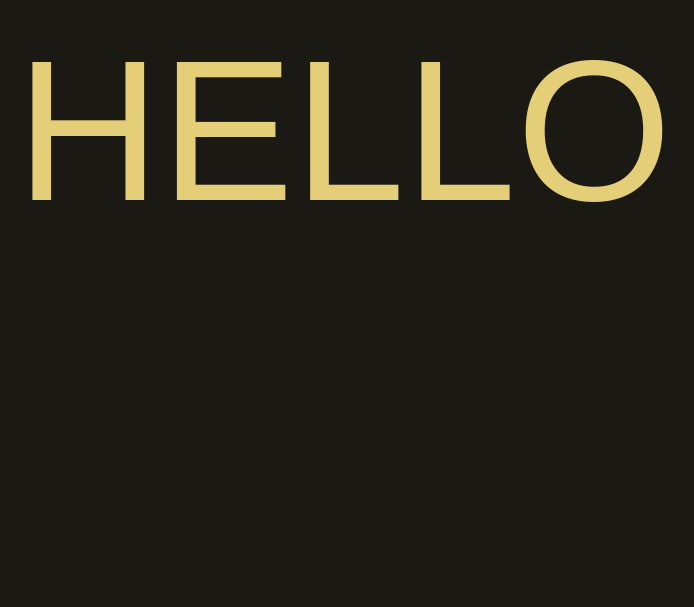
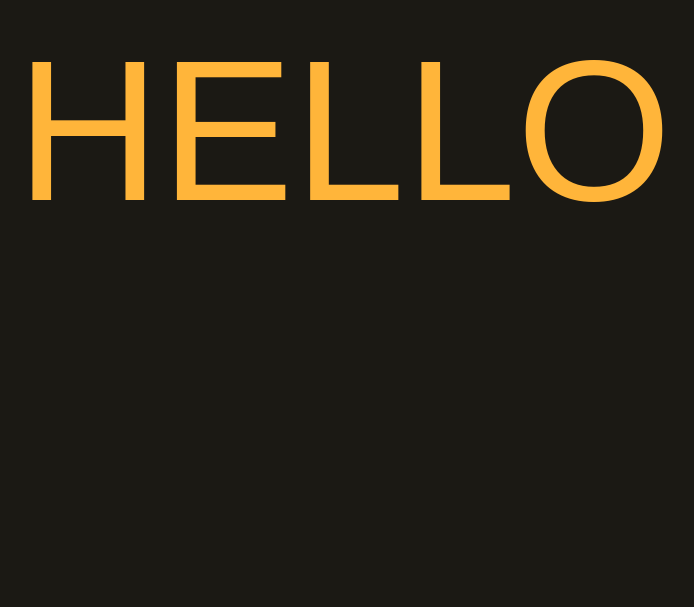
Before and after one commit to Niamh-Codes/tech_titans, a React (Vite) app: page / in a window 1280 px wide. Shown: the part 193-800 px from the top of the page, without its empty margins (8-702 px from the left). Built offline with nearby package versions, Linux system fonts and the light colour scheme; a web font is replaced by a local one.

Commit message:
adding the navbar code back in

```diff
--- a/src/App.jsx
+++ b/src/App.jsx
@@ -1,6 +1,6 @@
 // insert the import modules here
 import Header from "./components/Header";
-import {Navbar} from "./components/navbar";
+import Navbar from "./components/navbar";
 import MainSearch from "./components/MainSearch";
 import Footer from "./components/Footer";
 import Quiz from "./components/Quiz";
--- a/src/components/Header.jsx
+++ b/src/components/Header.jsx
@@ -3,11 +3,12 @@ import React from 'react';
 
 function Header() {
   return (
-    <div style={{ backgroundColor: '#1B1914', color: '#FFB53A' }} className="p-6 h-screen flex-wrap bg-body">
-      <h1 className="mb-5 text-customOrange">HELLO CURIO</h1>
+    <div style={{ backgroundColor: '#1B1914', color: '#FFB53A' }} className="p-6 h-screen flex-wrap">
+      <h1 className="mb-5">HELLO CURIO</h1>
         <div className="mb-5 text-7xl  text-white">Uncover global charm: Greet the world's quirks!</div>
 
-          <div className=" h-0.5 bg-neutral-100 dark:bg-white/10 m-auto"></div>
+        <div className="h-0.5 bg-neutral-100 dark:bg-white/10 mx-auto w-4/12 content-start"></div>
+
             <p className="mb-5 text-white">
         Delve into captivating country trivia and fascinating facts, while mastering the art of greeting in diverse local languages.
             </p>
```
Also changed, not shown: src/components/navbar.jsx (+11 -3 lines).
